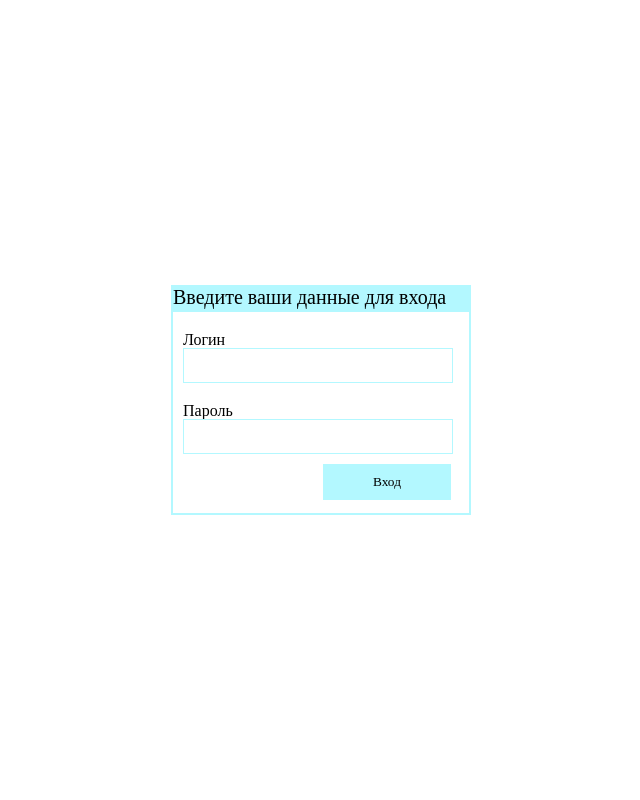
After one commit to dansobolev/practice_NPP_signal, a Django app: template templates/auth.html in a window 1280 px wide. The commit adds this page. Shown: the whole page, without its empty margins (319-959 px from the left). Run offline with Django 3.2, Linux system fonts and the light colour scheme; the template is opened without the code that fills it, so the values that code supplies are empty.

Commit message:
feat: fixed registration added auth

```diff
--- a/static/css/style.css
+++ b/static/css/style.css
@@ -198,3 +198,49 @@ body {
     margin-top: 20px;
     height: 40px;
 }
+.auth{
+    width: 100%;
+    height: 100%;
+    display: flex;
+    justify-content: center;
+    align-items: center;
+}
+.auth__container{
+    width: 300px;
+    height: 230px;
+    display: flex;
+
+}
+.auth__box{
+    width: 300px;
+    height: 230px;
+    display: flex;
+    flex-direction: column;
+    border: 2px solid #b3f8ff;
+}
+.auth__box__maintitle{
+    width: 297px;
+    height: 25px;
+    background: #b3f8ff;
+    font-size: 20px;
+}
+.auth__box__item{
+    margin-left: 10px;
+    margin-top: 20px;
+    display: flex;
+    flex-direction: column;
+}
+.auth__box__inp{
+    padding-left: 10px;
+    width: 270px;
+    height: 35px;
+    border: 1px solid #b3f8ff;
+    font-size: 17px;
+}
+.auth__box__btn{
+    width: max-content;
+    padding: 10px 50px;
+    background: #b3f8ff;
+    margin-left: 150px;
+    margin-top: 10px;
+}
--- a/static/js/registration.js
+++ b/static/js/registration.js
@@ -27,12 +27,14 @@ function sendRegData(){
     userSurname = (document.querySelector('#regsurname')).value;
     userPatronymic = (document.querySelector('#regpatronymic')).value;
     userUsername = (document.querySelector('#regusername')).value;
+    userPassword = (document.querySelector('#regpass')).value;
     userBday = (document.querySelector('#regbday')).value;
     userPost = (document.querySelector('#regpost')).value;
     regData['name'] = userName;
     regData['surname'] = userSurname;
     regData['patronymic'] = userPatronymic;
     regData['username'] = userUsername;
+    regData['userpassword'] = userPassword;
     regData['bday'] = userBday;
     regData['post'] = userPost;
 
--- /dev/null
+++ b/templates/auth.html
@@ -0,0 +1,28 @@
+<!DOCTYPE html>
+<html lang="en">
+<head>
+    <meta http-equiv="Content-Type" content="text/html; charset=utf-8">
+    <title>Вход</title>
+    <link rel="stylesheet" type="text/css" href="../static/css/style.css">
+</head>
+<body>
+    <div class = "auth">
+        <div class = "auth__container">
+            <div class = "auth__box">
+                <div class = "auth__box__maintitle">Введите ваши данные для входа</div>
+                <div class = "auth__box__item">
+                    <div class = "auth__box__title">Логин</div>
+                    <input class = "auth__box__inp" id = "authlogin">
+                </div>
+                <div class = "auth__box__item">
+                    <div class = "auth__box__title">Пароль</div>
+                    <input type="password" class = "auth__box__inp" id = "authpass">
+                </div>
+                <button class = "auth__box__btn" onclick="enter()">Вход</button>
+            </div>
+        </div>
+    </div>
+</body>
+    <script src="https://ajax.googleapis.com/ajax/libs/jquery/2.2.0/jquery.min.js"></script>
+    <script type = "text/javascript" src = "../static/js/auth.js"></script>
+</html>
--- a/templates/registration.html
+++ b/templates/registration.html
@@ -25,6 +25,11 @@
                 <input id = "regusername">
             </div>
             <div class = "registration__item">
+                <div class = "registration__item__text">Придумайте пароль</div>
+                <input id = "regpass">
+            </div>
+
+            <div class = "registration__item">
                 <div class = "registration__item__text">Дата рождения</div>
                 <input type="date" id = "regbday">
             </div>
```
Also changed, not shown: static/js/auth.js (added, +93 -0 lines).
